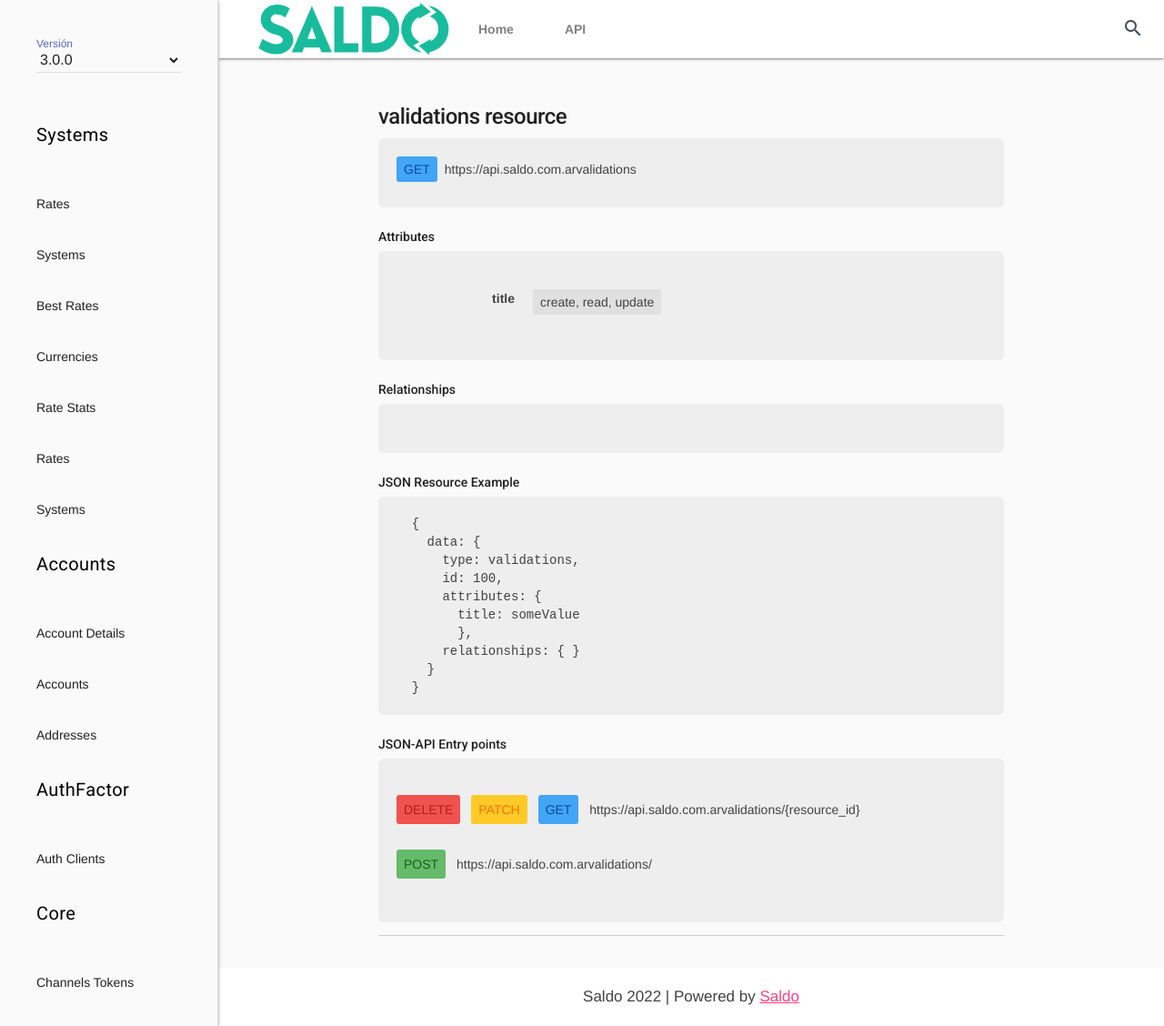
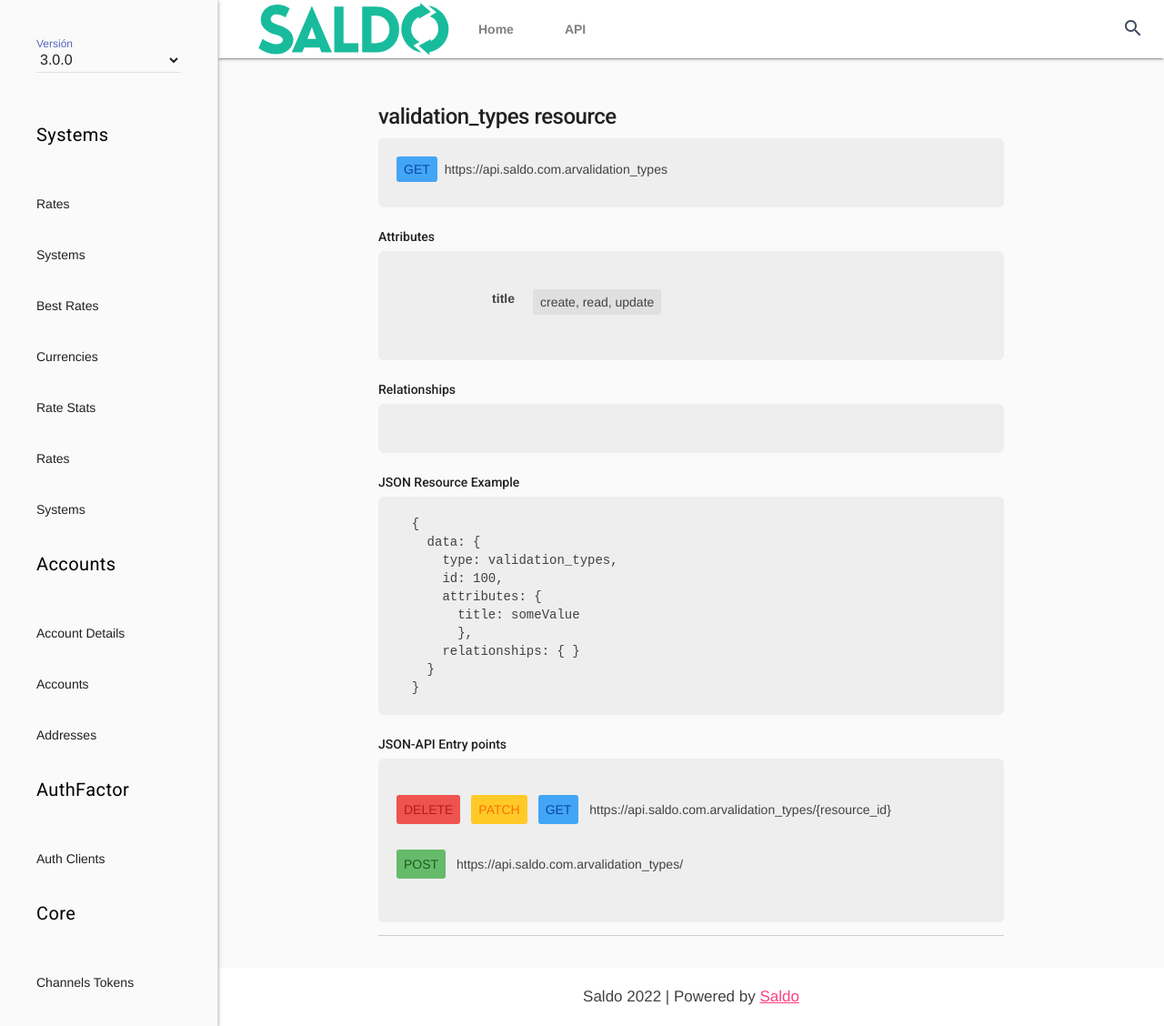
Before and after one commit to reyesoft/dev.saldo.com.ar, a Jekyll site: the page built from _docs/3.0.0/resources/_validations/validation-types.md, in a window 1280 px wide. Shown: the whole page at 91% size. Built offline with Jekyll 4.4.1, drawn with Linux system fonts in a browser that asks for light colours; nearby versions of some CDN libraries.

Commit message:
from BB pipeline

```diff
--- a/_docs/3.0.0/resources/_validations/validations.md
+++ b/_docs/3.0.0/resources/_validations/validation-types.md
@@ -1,6 +1,6 @@
 ---
-resource: validations
-permalink: /docs/3.0.0/resources/validations/
+resource: validation_types
+permalink: /docs/3.0.0/resources/validation_types/
 version: 3.0.0
 singular: resource
 section: Validations
```
